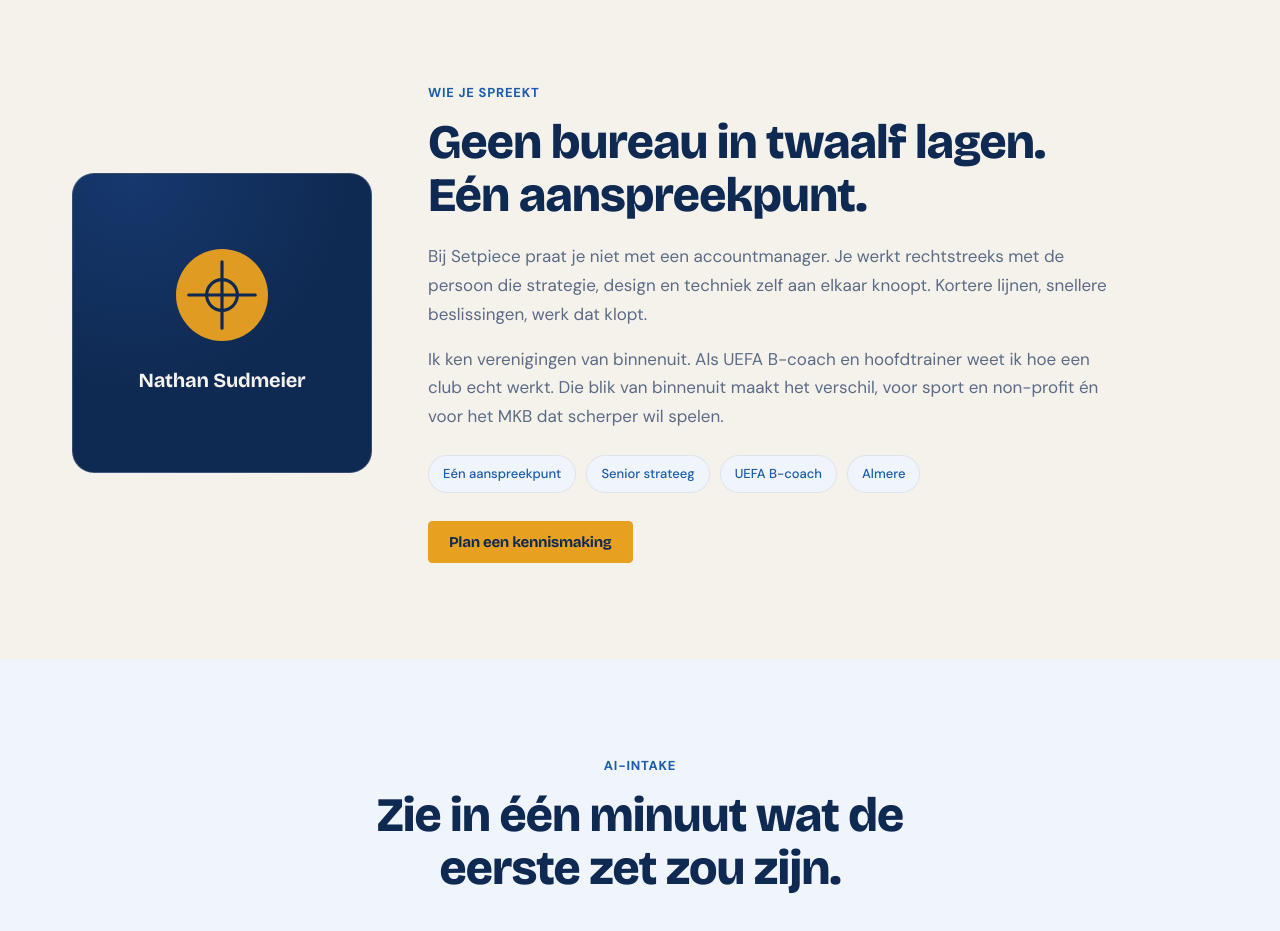
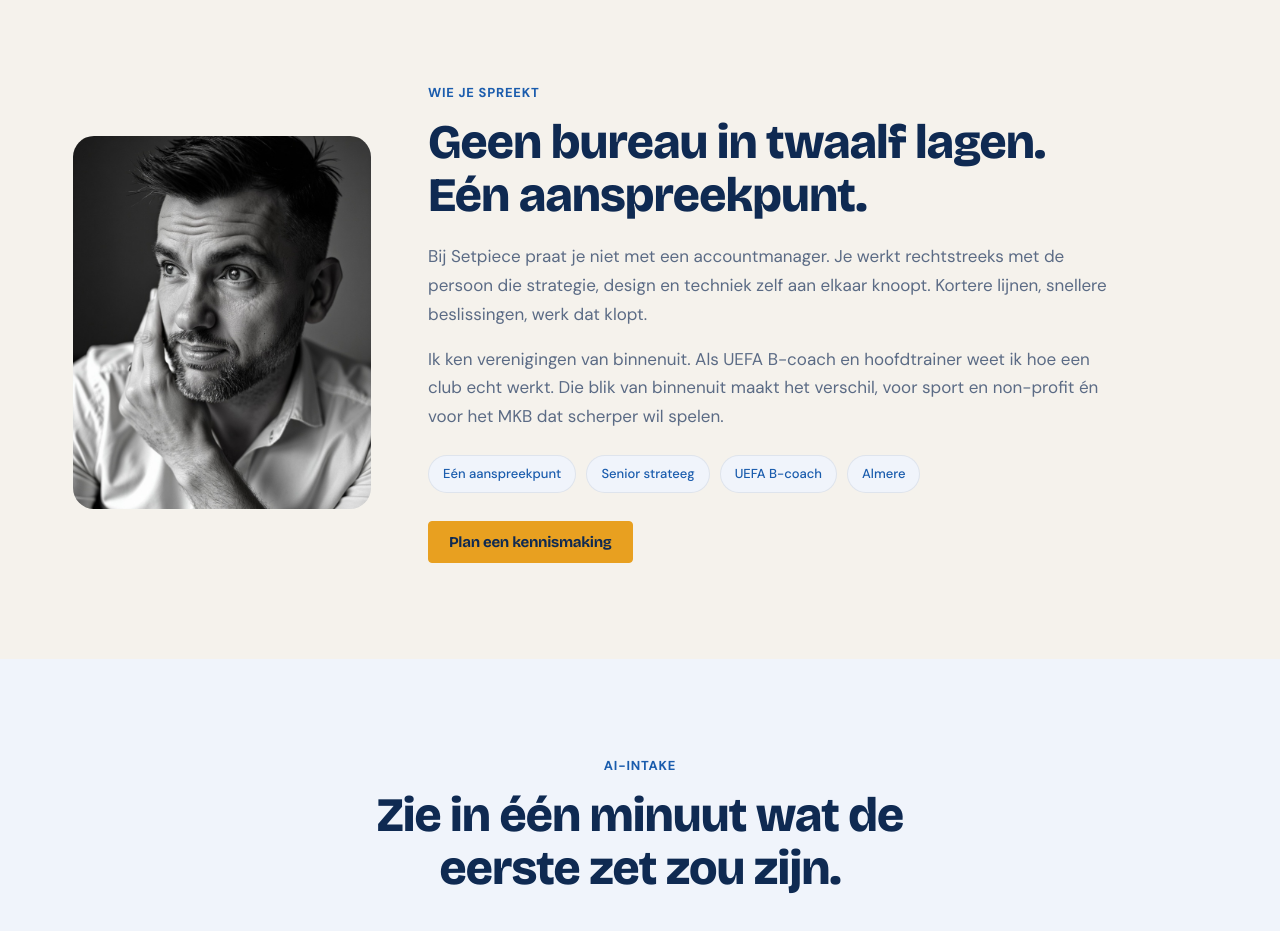
Before and after one commit to Nathansudmeier/setpiece, a Next.js app: page / in a window 1280 px wide. Shown: the part 4180-5111 px from the top of the page. Built offline with nearby package versions, Linux system fonts and the light colour scheme; no server answers.

Commit message:
Add founder portrait

```diff
--- a/app/styles/site.css
+++ b/app/styles/site.css
@@ -481,17 +481,10 @@ img { max-width: 100%; display: block; }
   display: grid; grid-template-columns: 300px 1fr; gap: 56px; align-items: center;
 }
 .sp-founder__portrait {
-  position: relative; aspect-ratio: 1 / 1; border-radius: var(--radius-xl);
-  background:
-    radial-gradient(120% 120% at 20% 0%, var(--color-nacht-700), var(--color-nacht) 60%);
-  display: flex; flex-direction: column; align-items: center; justify-content: center; gap: 22px;
+  position: relative; aspect-ratio: 4 / 5; border-radius: var(--radius-xl);
   overflow: hidden; border: 1px solid var(--border-on-dark);
 }
-.sp-founder__portrait img { width: 92px; height: 92px; opacity: 0.96; }
-.sp-founder__sign {
-  font-family: var(--font-display); font-weight: 700; font-size: 20px;
-  color: var(--color-perkament); letter-spacing: -0.01em;
-}
+.sp-founder__image { object-fit: cover; object-position: center; }
 .sp-founder__body { min-width: 0; }
 .sp-founder__lead {
   margin: 0 0 16px; font-family: var(--font-body); font-size: 17px; line-height: 1.7;
--- a/components/site/SiteFounder.tsx
+++ b/components/site/SiteFounder.tsx
@@ -1,4 +1,6 @@
 "use client";
+
+import Image from "next/image";
 
 import { Button } from "@/components/ds";
 
@@ -13,14 +15,14 @@ export default function SiteFounder({ onNavigate }: SiteFounderProps) {
     <section id="mens" className="sp-section sp-founder">
       <div className="sp-container">
         <div className="sp-founder__grid">
-          <div className="sp-founder__portrait" data-reveal aria-hidden="true">
-            <img
-              src="/logos/setpiece-beeldmerk.svg"
-              alt=""
-              width={92}
-              height={92}
+          <div className="sp-founder__portrait" data-reveal>
+            <Image
+              className="sp-founder__image"
+              src="/people/nathan-sudmeier.jpg"
+              alt="Portret van Nathan Sudmeier"
+              fill
+              sizes="(max-width: 820px) 260px, 300px"
             />
-            <span className="sp-founder__sign">Nathan Sudmeier</span>
           </div>
 
           <div className="sp-founder__body">
```
Also changed, not shown: public/people/nathan-sudmeier.jpg (added).
